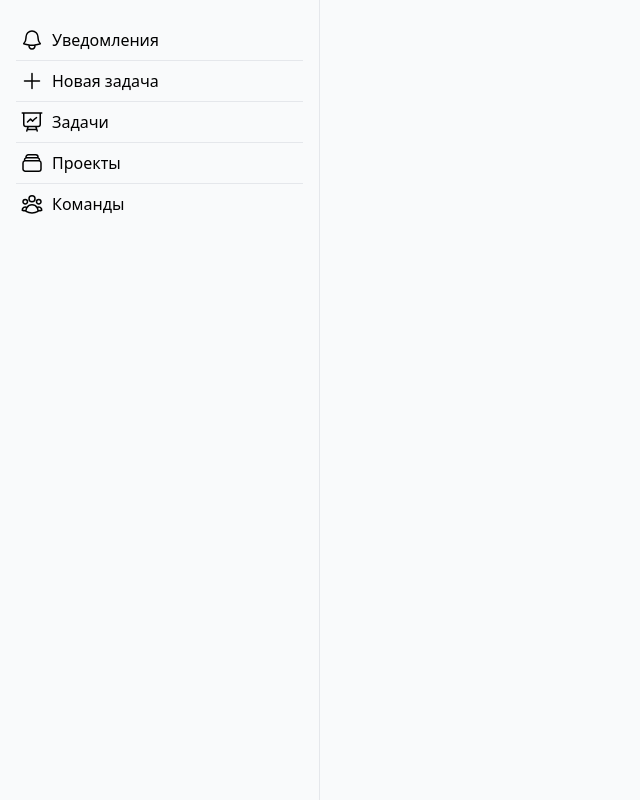
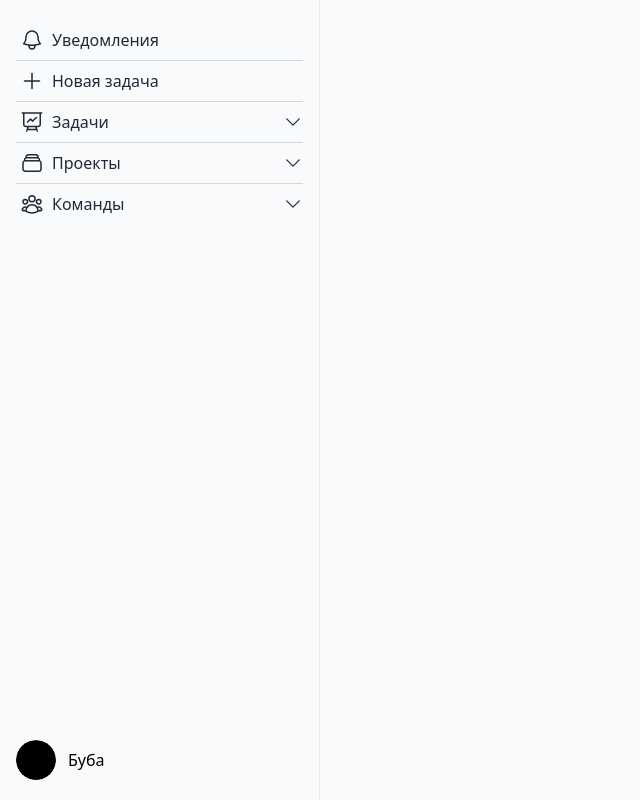
Before and after one commit to DaniilEvdokimov/task-tracker, a Next.js app: page / in a window 1280 px wide. Shown: the whole page, without its empty margins (0-640 px from the left). Built offline with nearby package versions, Linux system fonts and the light colour scheme.

Commit message:
feat: end add sidebar

```diff
--- a/src/app/globals.css
+++ b/src/app/globals.css
@@ -1,5 +1,5 @@
 @import "tailwindcss";
 
 body {
-  background: #F9FAFB;
+  background-color: #F9FAFB;
 }
--- /dev/null
+++ b/src/app/not-found.tsx
@@ -0,0 +1,7 @@
+export default function NotFound() {
+    return (
+        <div className="bg-gray-50 min-h-screen flex items-center justify-center">
+            <h2 className="text-xl font-medium">Страница не найдена</h2>
+        </div>
+    )
+}
--- /dev/null
+++ b/src/components/layout/avatar.tsx
@@ -0,0 +1,32 @@
+import Image from "next/image";
+import Link from "next/link";
+
+interface AvatarProps {
+    username: string;
+    avatarUrl: string;
+}
+
+export function Avatar({ username, avatarUrl }: AvatarProps) {
+    return (
+        <Link
+            href="/user/settings"
+            className="flex items-center gap-3 px-4 py-5 hover:bg-gray-100 transition-colors duration-200 absolute bottom-0 left-0 right-0"
+        >
+            <div className="rounded-[46px] overflow-hidden w-10 h-10 flex-shrink-0">
+                {/*<Image*/}
+                {/*    src={avatarUrl}*/}
+                {/*    alt="User avatar"*/}
+                {/*    width={40}*/}
+                {/*    height={40}*/}
+                {/*    className="object-cover w-full h-full"*/}
+                {/*/>*/}
+
+                {/* Заглушка вместо аватарки */}
+                <div className="rounded-[46px] w-10 h-10 flex-shrink-0 bg-black" />
+            </div>
+            <span className="font-inter text-base leading-6 tracking-normal">
+                {username}
+            </span>
+        </Link>
+    );
+}
--- /dev/null
+++ b/src/components/layout/sidebar-dropdown-item.tsx
@@ -0,0 +1,64 @@
+"use client";
+
+import { useState } from 'react';
+import Link from 'next/link';
+import { usePathname } from 'next/navigation';
+import { ChevronDownIcon, ChevronUpIcon } from '@heroicons/react/24/outline';
+
+interface SidebarDropdownItemProps {
+    title: string;
+    icon: React.ReactNode;
+    items: {
+        href: string;
+        text: string;
+    }[];
+}
+
+export function SidebarDropdownItem({ title, icon, items }: SidebarDropdownItemProps) {
+    const pathname = usePathname();
+    const [isManuallyOpened, setIsManuallyOpened] = useState(false);
+
+    // Автоматически открываем dropdown если текущий путь совпадает с одним из подпунктов
+    const isAnyChildActive = items.some(item => pathname === item.href);
+    const shouldShowOpen = isManuallyOpened || isAnyChildActive;
+
+    const handleHeaderClick = () => {
+        setIsManuallyOpened(!isManuallyOpened);
+    };
+
+    return (
+        <div className="flex flex-col">
+            <div
+                onClick={handleHeaderClick}
+                className="flex items-center justify-between gap-2 font-inter text-base leading-6 tracking-normal pt-2 pb-2 pl-5 text-[#1F2937] hover:text-[#3B82F6] cursor-pointer"
+            >
+                <div className="flex items-center gap-2">
+                    <span className="h-6 w-6">{icon}</span>
+                    {title}
+                </div>
+                <span className="h-5 w-5 mr-4">
+          {shouldShowOpen ? <ChevronUpIcon /> : <ChevronDownIcon />}
+        </span>
+            </div>
+
+            {shouldShowOpen && (
+                <div className="ml-12 mt-1 mb-1">
+                    {items.map((item, index) => (
+                        <Link
+                            key={index}
+                            href={item.href}
+                            className={`block py-1 text-sm ${
+                                pathname === item.href
+                                    ? 'text-[#3B82F6] font-bold'
+                                    : 'text-[#1F2937] hover:text-[#3B82F6]'
+                            }`}
+                            onClick={(e) => e.stopPropagation()}
+                        >
+                            {item.text}
+                        </Link>
+                    ))}
+                </div>
+            )}
+        </div>
+    );
+}
--- /dev/null
+++ b/src/components/layout/sidebar-item.tsx
@@ -0,0 +1,32 @@
+"use client";
+
+import Link from 'next/link';
+import { usePathname } from 'next/navigation';
+import { ReactNode } from 'react';
+
+interface SidebarItemProps {
+    href: string;
+    icon: ReactNode;
+    children: ReactNode;
+}
+
+export function SidebarItem({ href, icon, children }: SidebarItemProps) {
+    const pathname = usePathname();
+    const isActive = pathname === href;
+
+    return (
+        <Link
+            href={href}
+            className={`flex items-center gap-2 font-inter text-base leading-6 tracking-normal pt-2 pb-2 pl-5 ${
+                isActive
+                    ? 'text-[#3B82F6] font-bold'
+                    : 'text-[#1F2937] hover:text-[#3B82F6]'
+            }`}
+        >
+            <span className="h-6 w-6">
+                {icon}
+            </span>
+            {children}
+        </Link>
+    );
+}
--- a/src/components/layout/sidebar.module.css
+++ /dev/null
@@ -1,5 +0,0 @@
-.sidebar {
-    width: 310px;
-    height: 100vh;
-    border-right: 1px solid #D1D5DB
-}
--- a/src/components/layout/sidebar.tsx
+++ b/src/components/layout/sidebar.tsx
@@ -1,30 +1,68 @@
-import {SidebarItem} from "@/components/layout/sidebarItem";
-import { BellIcon, PlusIcon, PresentationChartLineIcon, RectangleStackIcon, UserGroupIcon } from '@heroicons/react/24/outline'
+import { SidebarItem } from "@/components/layout/sidebar-item";
+import { SidebarDropdownItem } from "@/components/layout/sidebar-dropdown-item";
+import { BellIcon, PlusIcon, PresentationChartLineIcon, RectangleStackIcon, UserGroupIcon } from '@heroicons/react/24/outline';
+import { Avatar } from "@/components/layout/avatar";
 
 export function Sidebar() {
     const menuItems = [
-        { href: "/notifications", icon: <BellIcon className="h-6 w-6"/>, text: "Уведомления" },
-        { href: "/tasks", icon: <PlusIcon className="h-6 w-6"/>, text: "Новая задача" },
-        { href: "/tasks", icon: <PresentationChartLineIcon className="h-6 w-6"/>, text: "Задачи" },
-        { href: "/projects", icon: <RectangleStackIcon className="h-6 w-6"/>, text: "Проекты" },
-        { href: "/teams", icon: <UserGroupIcon className="h-6 w-6"/>, text: "Команды" }
+        { href: "/notifications", icon: <BellIcon />, text: "Уведомления" },
+        { href: "/tasks/new", icon: <PlusIcon/>, text: "Новая задача" },
     ];
+
+    const dropdownItems = [
+        {
+            title: "Задачи",
+            icon: <PresentationChartLineIcon />,
+            items: [
+                { href: "/tasks", text: "Все" },
+                { href: "/tasks/in-progress", text: "В работе" },
+                { href: "/tasks/completed", text: "Завершенные" },
+            ],
+        },
+        {
+            title: "Проекты",
+            icon: <RectangleStackIcon />,
+            items: [
+                { href: "/projects", text: "Все проекты" },
+            ],
+        },
+        {
+            title: "Команды",
+            icon: <UserGroupIcon />,
+            items: [
+                { href: "/teams", text: "Все команды" },
+            ],
+        },
+    ];
+
+    const allItems = [...menuItems, ...dropdownItems];
 
     return (
         <aside className="fixed h-screen w-80 pt-5 pb-5 border-r border-gray-200">
             <nav className="flex-1 space-y-0">
-                {menuItems.map((item, index) => (
-                    <div key={index}>
-                        <SidebarItem href={item.href} icon={item.icon}>
-                            {item.text}
-                        </SidebarItem>
-                        {index !== menuItems.length - 1 && (
-                            <div className="border-t border-gray-200 mx-4"></div>
+                {allItems.map((item, index) => (
+                    <div key={`item-${index}`}>
+                        {'items' in item ? (
+                            <SidebarDropdownItem
+                                title={item.title}
+                                icon={item.icon}
+                                items={item.items}
+                            />
+                        ) : (
+                            <SidebarItem href={item.href} icon={item.icon}>
+                                {item.text}
+                            </SidebarItem>
+                        )}
+                        {index !== allItems.length - 1 && (
+                            <div className="border-t border-gray-300 mx-4"></div>
                         )}
                     </div>
                 ))}
             </nav>
-            <div></div>
+            <Avatar
+                username="Буба"
+                avatarUrl=""
+            />
         </aside>
     );
 }
--- a/src/components/layout/sidebarItem.tsx
+++ /dev/null
@@ -1,21 +0,0 @@
-import Link from 'next/link';
-
-export function SidebarItem({
-                                href,
-                                icon,
-                                children,
-                            }: {
-    href: string;
-    icon: React.ReactNode;
-    children: React.ReactNode;
-}) {
-    return (
-        <Link
-            href={href}
-            className="flex items-center gap-2 font-inter font-normal text-base leading-6 tracking-normal pt-2 pb-2 pl-5"
-        >
-            {icon}
-            {children}
-        </Link>
-    );
-}
```
